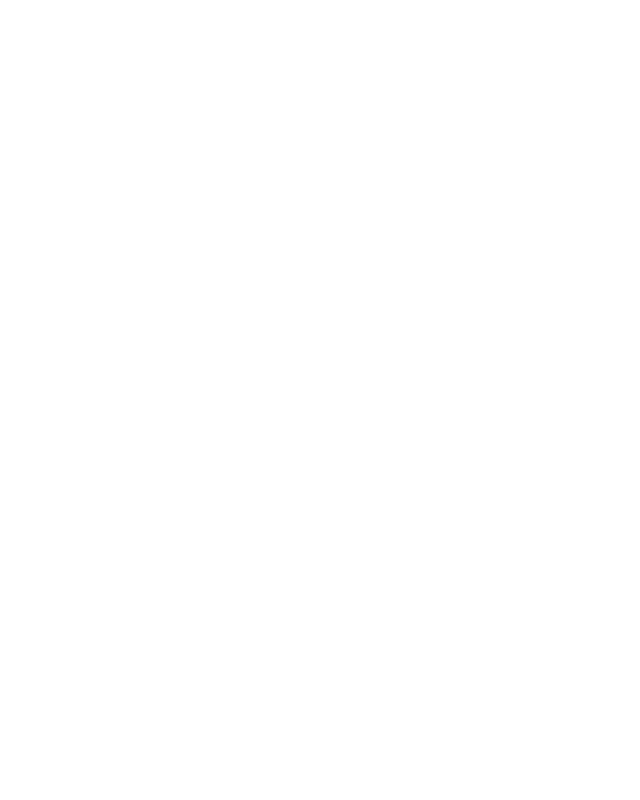
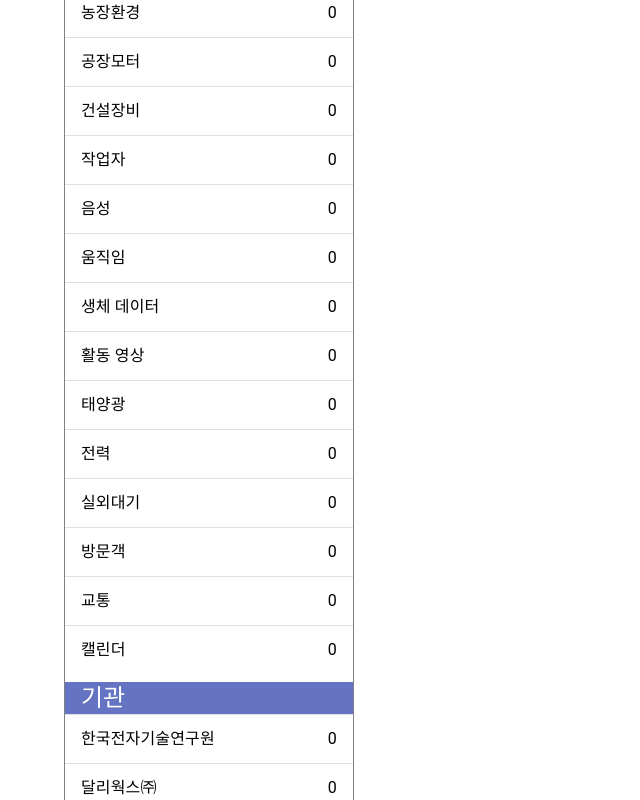
Before and after one commit to ClustProject/WSAutoMLMainWeb, a React (Create React App) app in the folder user-web/: page /search in a window 1280 px wide. Shown: the part 860-1660 px from the top of the page, without its empty margins (0-640 px from the left). Before the commit the page ends 800 px from the top, so only its background shows below. Built offline with nearby package versions, Linux system fonts and the light colour scheme.

Commit message:
feat: 검색페이지 카테고리 선택 바 추가

```diff
--- a/user-web/src/components/containers/SearchPageContainer.jsx
+++ b/user-web/src/components/containers/SearchPageContainer.jsx
@@ -1,8 +1,9 @@
 import React from "react";
 import Header from "../presentational/global/header/Header";
 import MainAppBar from "../presentational/global/appbar/MainAppBar";
-import {Container, Divider} from "@mui/material";
+import {Box, Container, Divider} from "@mui/material";
 import SearchBar from "../presentational/search/SearchBar";
+import CategorySelectBar from "../presentational/search/CategorySelectBar";
 
 const marginSize = '25px';
 
@@ -21,6 +22,11 @@
           sx={{
             my: marginSize
           }}/>
+        <Box sx={{
+          display: 'flex',
+        }}>
+          <CategorySelectBar/>
+        </Box>
       </Container>
     </>
   );
--- /dev/null
+++ b/user-web/src/components/presentational/search/CategorySelectBar.jsx
@@ -0,0 +1,111 @@
+import React from "react";
+
+import Box from '@mui/material/Box';
+import List from '@mui/material/List';
+import ListItem from '@mui/material/ListItem';
+import ListItemButton from '@mui/material/ListItemButton';
+import ListItemText from '@mui/material/ListItemText';
+import {Divider, ListSubheader, Typography} from "@mui/material";
+
+const categories = [
+  {
+    "name": "도메인", children: [
+      {"name": "대기 환경", "count": 0},
+      {"name": "농장", "count": 0},
+      {"name": "공장", "count": 0},
+      {"name": "생체", "count": 0},
+      {"name": "생활/영상", "count": 0},
+      {"name": "에너지", "count": 0},
+      {"name": "환경", "count": 0},
+      {"name": "도시", "count": 0},
+      {"name": "오픈데이터", "count": 0},
+    ],
+  },
+
+  {
+    "name": "주제", children: [
+      {"name": "공기질", "count": 0},
+      {"name": "농장환경", "count": 0},
+      {"name": "공장모터", "count": 0},
+      {"name": "건설장비", "count": 0},
+      {"name": "작업자", "count": 0},
+      {"name": "음성", "count": 0},
+      {"name": "움직임", "count": 0},
+      {"name": "생체 데이터", "count": 0},
+      {"name": "활동 영상", "count": 0},
+      {"name": "태양광", "count": 0},
+      {"name": "전력", "count": 0},
+      {"name": "실외대기", "count": 0},
+      {"name": "방문객", "count": 0},
+      {"name": "교통", "count": 0},
+      {"name": "캘린더", "count": 0},
+    ],
+  },
+
+  {
+    "name": "기관", children: [
+      {"name": "한국전자기술연구원", "count": 0},
+      {"name": "달리웍스㈜", "count": 0},
+      {"name": "㈜위세아이텍", "count": 0},
+      {"name": "케이웨더㈜", "count": 0},
+      {"name": "고려대학교", "count": 0},
+      {"name": "광운대학교", "count": 0},
+    ]
+  },
+
+  {
+    "name": "시간단위", children: [
+      {"name": "1분", "count": 0},
+      {"name": "5분", "count": 0},
+      {"name": "15분", "count": 0},
+      {"name": "30분", "count": 0},
+      {"name": "1시간", "count": 0},
+      {"name": "기타", "count": 0},
+
+    ]
+  }
+
+]
+
+export default function CategorySelectBar() {
+  return (
+    <Box sx={{
+      width: '25%',
+      border: '1px solid gray'
+    }}>
+      <nav aria-label="secondary mailbox folders">
+        {categories.map(category => (
+          <List
+            subheader={
+              <ListSubheader component="div" id="nested-list-subheader" sx={{
+                backgroundColor: '#6573c3',
+                color: 'white'
+              }}>
+                <Typography variant="h5">
+                  {category.name}
+                </Typography>
+              </ListSubheader>
+            }
+          >
+
+            {category.children.map(children => (
+              <>
+                <Divider/>
+                <ListItem disablePadding>
+                  <ListItemButton>
+                    <ListItemText primary={children.name}/>
+                    <ListItemText primary={children.count} sx={{
+                      textAlign: "right"
+                    }}/>
+                  </ListItemButton>
+                </ListItem>
+              </>
+            ))}
+          </List>
+
+        ))}
+
+      </nav>
+    </Box>
+  );
+}
```
